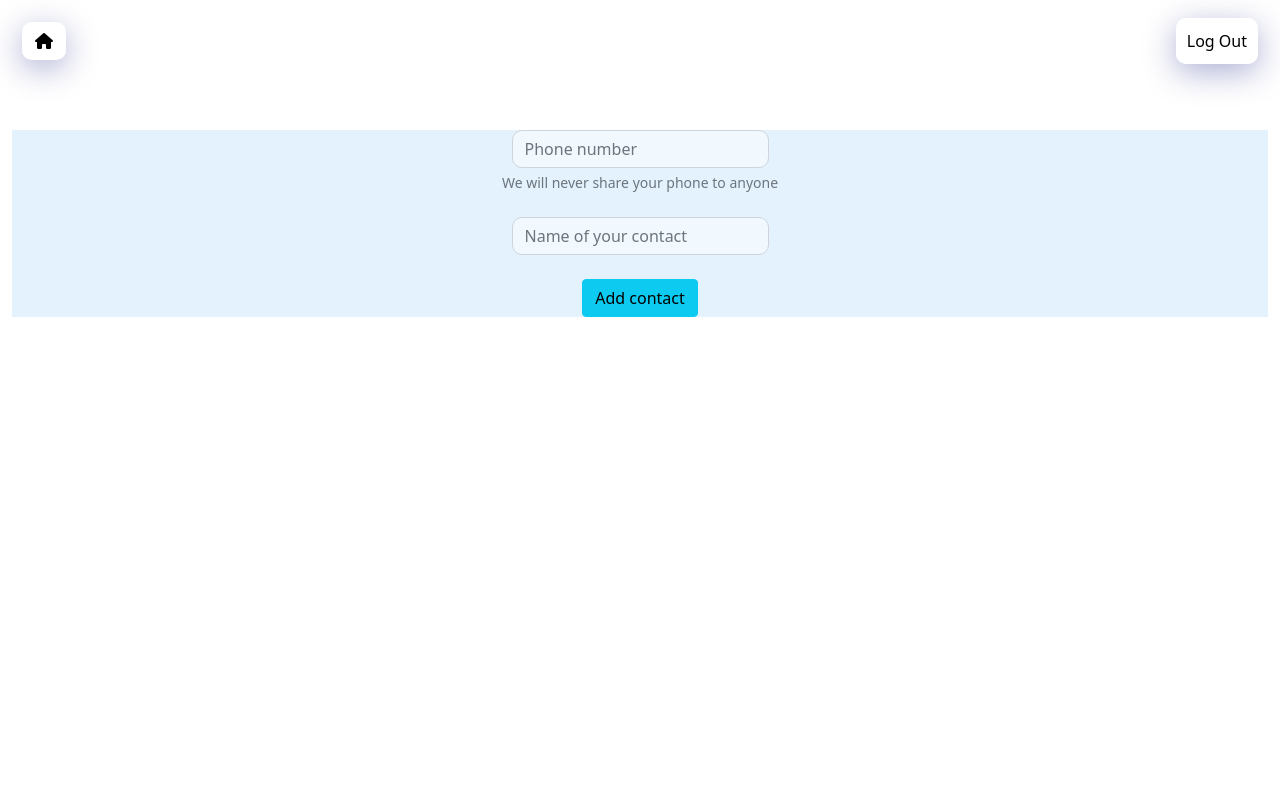
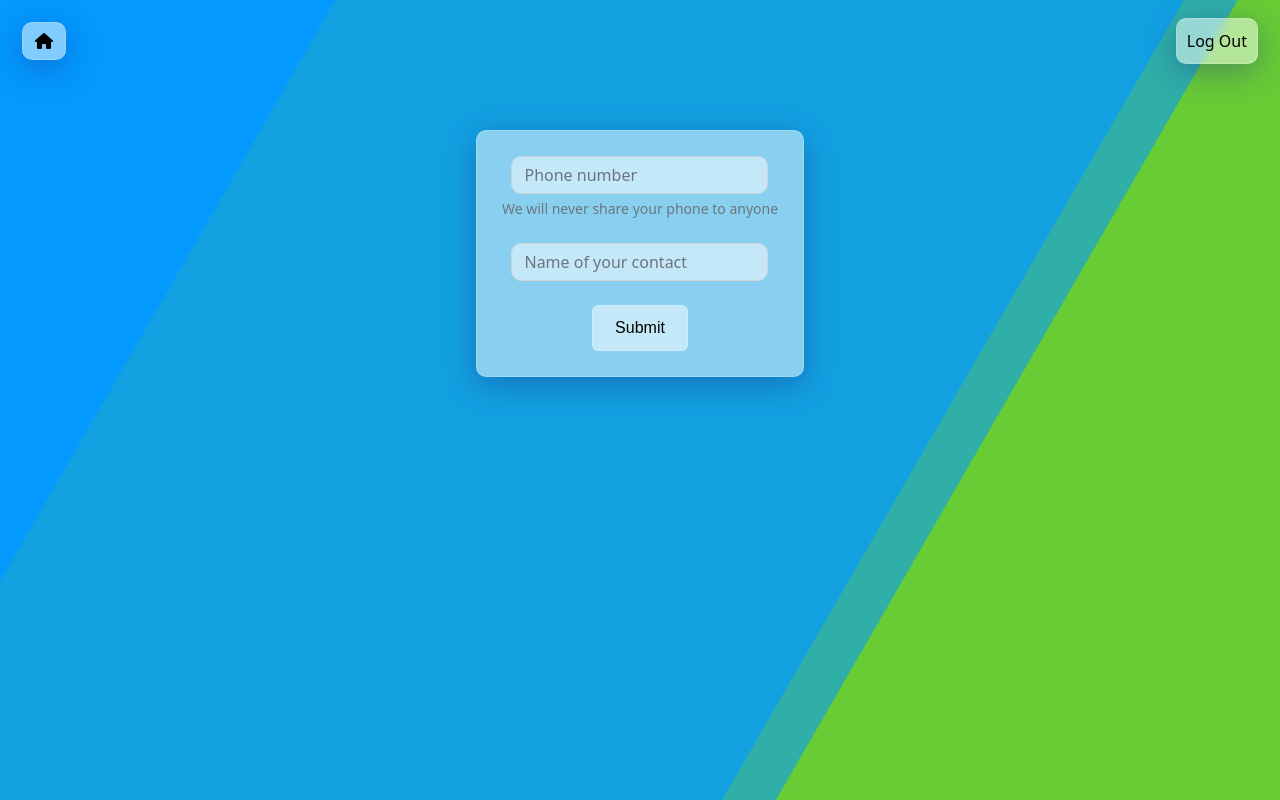
Before and after one commit to AndyTrias/chatApp, a Flask app: page /contacts in a window 1280 px wide. Run offline with Flask 2, Linux system fonts and the light colour scheme; the visitor is signed in with stand-in values (Sample User, id 1); some libraries are stand-ins or nearby versions.

Commit message:
Finished styling in all pages

```diff
--- a/chatapp/static/phones.js
+++ b/chatapp/static/phones.js
@@ -12,3 +12,22 @@ document.addEventListener("DOMContentLoaded", function (){
         form.submit();
     })
 })
+
+document.addEventListener("DOMContentLoaded", function () {
+    let button = document.querySelector('.button');
+    let buttonText = document.querySelector('.tick');
+
+    const tickMark = "<svg width=\"58\" height=\"45\" viewBox=\"0 0 58 45\" xmlns=\"http://www.w3.org/2000/svg\"><path fill=\"#fff\" fill-rule=\"nonzero\" d=\"M19.11 44.64L.27 25.81l5.66-5.66 13.18 13.18L52.07.38l5.65 5.65\"/></svg>";
+
+    buttonText.innerHTML = "Submit";
+
+    button.addEventListener('click', function () {
+
+        if (buttonText.innerHTML !== "Submit") {
+            buttonText.innerHTML = "Submit";
+        } else if (buttonText.innerHTML === "Submit") {
+            buttonText.innerHTML = tickMark;
+        }
+        this.classList.toggle('button__circle');
+    })
+})
--- a/chatapp/static/styles.css
+++ b/chatapp/static/styles.css
@@ -95,7 +95,6 @@
     border-radius: 0 5px 5px 0;
     width: 10px;
     overflow: hidden;
-    white-space: nowrap;
 }
 
 #mySidenav {
@@ -124,16 +123,17 @@
     content: "Delete";
 }
 
-#mySidenav a i{
+#mySidenav a i {
     position: relative;
     right: 8px;
 }
 
-#mySidenav a:hover i{
+#mySidenav a:hover i {
     display: none;
 }
 
-.home, .logout {
+.home,
+.logout {
     background: rgba(255, 255, 255, 0.5);
     border-radius: 10px;
     box-shadow: 0 8px 32px 0 rgba(31, 38, 135, 0.37);
@@ -144,16 +144,13 @@
     color: #000;
 }
 
-.home:hover, .logout:hover {
+.home:hover,
+.logout:hover {
     transform: scale(1.2);
     transition: all 0.3s ease-in-out;
 }
 
 /* chat */
-
-.main{
-
-}
 
 .chat-container {
     background: rgba(255, 255, 255, 0.5);
@@ -171,11 +168,10 @@
 
 }
 
-.chat{
+.chat {
     width: 100%;
     height: 100%;
     overflow-y: scroll;
-    overflow-x: hidden;
     background: rgba(255, 255, 255, 0.1);
     border-radius: 10px;
     box-shadow: 0 8px 32px 0 rgba(31, 38, 135, 0.37);
@@ -185,3 +181,135 @@
     padding: 10px;
     margin-bottom: 20px;
 }
+
+.chat::-webkit-scrollbar {
+    width: 0.5rem;
+}
+
+.message-container {
+    display: flex;
+    flex-direction: column;
+    align-items: flex-start;
+    margin-bottom: 10px;
+}
+
+.message-content {
+    background: rgba(255, 255, 255, 0.5);
+    border-radius: 10px;
+    box-shadow: 0 8px 32px 0 rgba(31, 38, 135, 0.37);
+    border: 1px solid rgba(255, 255, 255, 0.18);
+    padding: 10px;
+    margin: 10px;
+    width: fit-content;
+}
+
+.content {
+    background: rgba(0, 0, 255, 0.5);
+    border-radius: 10px;
+    box-shadow: 0 8px 32px 0 rgba(31, 38, 135, 0.37);
+    border: 1px solid rgba(255, 255, 255, 0.18);
+    padding: 10px;
+    margin: 10px;
+    width: fit-content;
+    margin-left: auto;
+}
+
+/* select the id sendmsg*/
+
+#sendmsg,.log-button {
+    background-color: rgba(255, 255, 255, 0.5);
+    border-radius: 10px;
+    box-shadow: 0 8px 32px 0 rgba(31, 38, 135, 0.37);
+    border: 1px solid rgba(255, 255, 255, 0.18);
+    padding: 10px;
+    color: #000;
+}
+
+#sendmsg:hover, .log-button:hover {
+    transform: scale(1.1);
+    transition: all 0.3s ease-in-out;
+    /* btn-success */
+    background-color: #28a745;
+    color: #fff;
+}
+
+/* add contact page */
+.phone {
+    background: rgba(255, 255, 255, 0.5);
+    border-radius: 10px;
+    box-shadow: 0 8px 32px 0 rgba(31, 38, 135, 0.37);
+    border: 1px solid rgba(255, 255, 255, 0.18);
+    padding: 25px;
+    width: fit-content;
+}
+
+.phone div input:hover {
+    transform: scale(1.1);
+    transition: all 0.3s ease-in-out;
+}
+
+.button,
+.tick {
+    display: flex;
+    justify-content: center;
+    align-items: center;
+    font-family: sans-serif;
+}
+
+.button {
+    background: rgba(255, 255, 255, 0.5);
+    border-radius: 10px;
+    border: 1px solid rgba(255, 255, 255, 0.18);
+    border-radius: 6px;
+    transition: all .3s cubic-bezier(0.67, 0.17, 0.40, 0.83);
+    width: fit-content;
+    padding: 10px;
+}
+
+.button svg {
+    transform: rotate(180deg);
+    transition: all .5s;
+}
+
+.button__circle {
+    background: mediumseagreen;
+    border-radius: 50%;
+    transform: rotate(-180deg);
+}
+
+.button:hover {
+    cursor: pointer;
+    box-shadow: 0 8px 32px 0 rgba(31, 38, 135, 0.37);
+}
+
+.tick {
+    transition: all .9s;
+}
+
+.delete-item:hover {
+    background-color: #f44336;
+}
+
+.delete-item:focus {
+    /* make a delete animation */
+    animation: delete 0.5s;
+}
+
+@keyframes delete {
+    0% {
+        transform: scale(1);
+    }
+
+    50% {
+        transform: scale(1.2);
+    }
+
+    100% {
+        transform: scale(1);
+    }
+}
+
+.logo{
+    width: 100px;
+    height: 100px;
+}
--- a/chatapp/templates/addContact.html
+++ b/chatapp/templates/addContact.html
@@ -1,15 +1,27 @@
 {% extends "layoutLog.html" %}
 
 {% block title %}
-    Add Contact
+Add Contact
 {% endblock %}
 
 <h2>Add a Contact</h2>
 
 {% block form %}
-        <div class = "form-group mb-4">
-        <input type="text" class="form-control mx-auto w-auto" placeholder="Name of your contact" name = "name"  required>
+<div class="bg"></div>
+<div class="bg bg2"></div>
+<div class="bg bg3"></div>
+
+<div class="d-flex justify-content-center align-items-center flex-column">
+
+<div class="form-group mb-4">
+    <input type="text" class="form-control mx-auto w-auto" placeholder="Name of your contact" name="name" required>
+</div>
+
+<button class="button" type="submit">
+    <div class="container">
+        <div class="tick">
         </div>
-
-        <button type="submit" class="btn btn-info">Add contact</button>
+    </div>
+</div>
+</button>
 {% endblock %}
--- a/chatapp/templates/index.html
+++ b/chatapp/templates/index.html
@@ -8,7 +8,6 @@
         <div class="bg"></div>
           <div class="bg bg2"></div>
           <div class="bg bg3"></div>
-        </div>
 
         <div class="container d-flex justify-content-center">
           <ul class="list-group mt-5 text-black">
--- a/chatapp/templates/layout.html
+++ b/chatapp/templates/layout.html
@@ -20,6 +20,10 @@
 </head>
 
 <body>
+    <div class="bg"></div>
+<div class="bg bg2"></div>
+<div class="bg bg3"></div>
+
     <nav class="navbar navbar-expand navbar-light">
             <div class = "container-fluid">
                 <a href="/" class="btn btn-primary home" ><i class="fas fa-house"></i></a>
@@ -33,12 +37,6 @@
                     </ul>
 
                 {% else %}
-                <a class = "navbar-brand me-auto text-dark" href = "/">
-                    <svg xmlns="http://www.w3.org/2000/svg" width="30" height="30" fill="blue" class="bi bi-at" viewBox="0 0 16 16">
-                        <path d="M13.106 7.222c0-2.967-2.249-5.032-5.482-5.032-3.35 0-5.646 2.318-5.646 5.702 0 3.493 2.235 5.708 5.762 5.708.862 0 1.689-.123 2.304-.335v-.862c-.43.199-1.354.328-2.29.328-2.926 0-4.813-1.88-4.813-4.798 0-2.844 1.921-4.881 4.594-4.881 2.735 0 4.608 1.688 4.608 4.156 0 1.682-.554 2.769-1.416 2.769-.492 0-.772-.28-.772-.76V5.206H8.923v.834h-.11c-.266-.595-.881-.964-1.6-.964-1.4 0-2.378 1.162-2.378 2.823 0 1.737.957 2.906 2.379 2.906.8 0 1.415-.39 1.709-1.087h.11c.081.67.703 1.148 1.503 1.148 1.572 0 2.57-1.415 2.57-3.643zm-7.177.704c0-1.197.54-1.907 1.456-1.907.93 0 1.524.738 1.524 1.907S8.308 9.84 7.371 9.84c-.895 0-1.442-.725-1.442-1.914z"></path>
-                    </svg>
-                    ChatApp
-                </a>
 
                 <ul class="navbar-nav ms-auto">
                     <li class="nav-item">
--- a/chatapp/templates/layoutLog.html
+++ b/chatapp/templates/layoutLog.html
@@ -8,13 +8,16 @@
 
     <script type="text/javascript" src="{{url_for('static', filename='phones.js')}}"></script>
 
-    <form method = "post" class = "" style = "background-color: #e3f2fd;">
+    <div class="d-flex justify-content-center align-items-center">
+
+    <form method = "post" class = "phone" >
         <div class="mb-4">
             <input class = "form-control mx-auto w-auto" type = "tel"  placeholder = "Phone number" name = "phone" id = "phone"
              pattern="[0-9]{8,13}" required>
             <div class = "form-text">We will never share your phone to anyone</div>
+
         </div>
-
-        {% block form %}{% endblock %}
+            {% block form %}{% endblock %}
     </form>
+</div>
 {% endblock %}
--- a/chatapp/templates/log.html
+++ b/chatapp/templates/log.html
@@ -5,7 +5,7 @@
 {% endblock %}
 
 {% block form %}
-        <button type = "submit" class = "btn btn-success ">Log
+        <button type = "submit" class = "btn log-button">Log
         <svg xmlns="http://www.w3.org/2000/svg" width="16" height="16" fill="currentColor" class="bi bi-chat-square-fill" viewBox="0 0 16 16">
         <path d="M2 0a2 2 0 0 0-2 2v8a2 2 0 0 0 2 2h2.5a1 1 0 0 1 .8.4l1.9 2.533a1 1 0 0 0 1.6 0l1.9-2.533a1 1 0 0 1 .8-.4H14a2 2 0 0 0 2-2V2a2 2 0 0 0-2-2H2z"></path>
         </svg>
--- a/chatapp/templates/register.html
+++ b/chatapp/templates/register.html
@@ -9,7 +9,7 @@
         <input class="form-control mx-auto w-auto" type = "text"  placeholder = "Name" name = "name" required>
     </div>
 
-    <button type = "submit" class = "btn btn-info ">Register
+    <button type = "submit" class = "btn log-button">Register
         <svg xmlns="http://www.w3.org/2000/svg" width="16" height="16" fill="currentColor" class="bi bi-chat-square-fill" viewBox="0 0 16 16">
         <path d="M2 0a2 2 0 0 0-2 2v8a2 2 0 0 0 2 2h2.5a1 1 0 0 1 .8.4l1.9 2.533a1 1 0 0 0 1.6 0l1.9-2.533a1 1 0 0 1 .8-.4H14a2 2 0 0 0 2-2V2a2 2 0 0 0-2-2H2z"></path>
         </svg>
```
Also changed, not shown: chatapp/static/socket.js (+8 -7 lines), chatapp/templates/chat.html (+7 -9 lines), chatapp/templates/delete.html (+25 -4 lines), chatapp/templates/startPage.html (added, +10 -0 lines).
